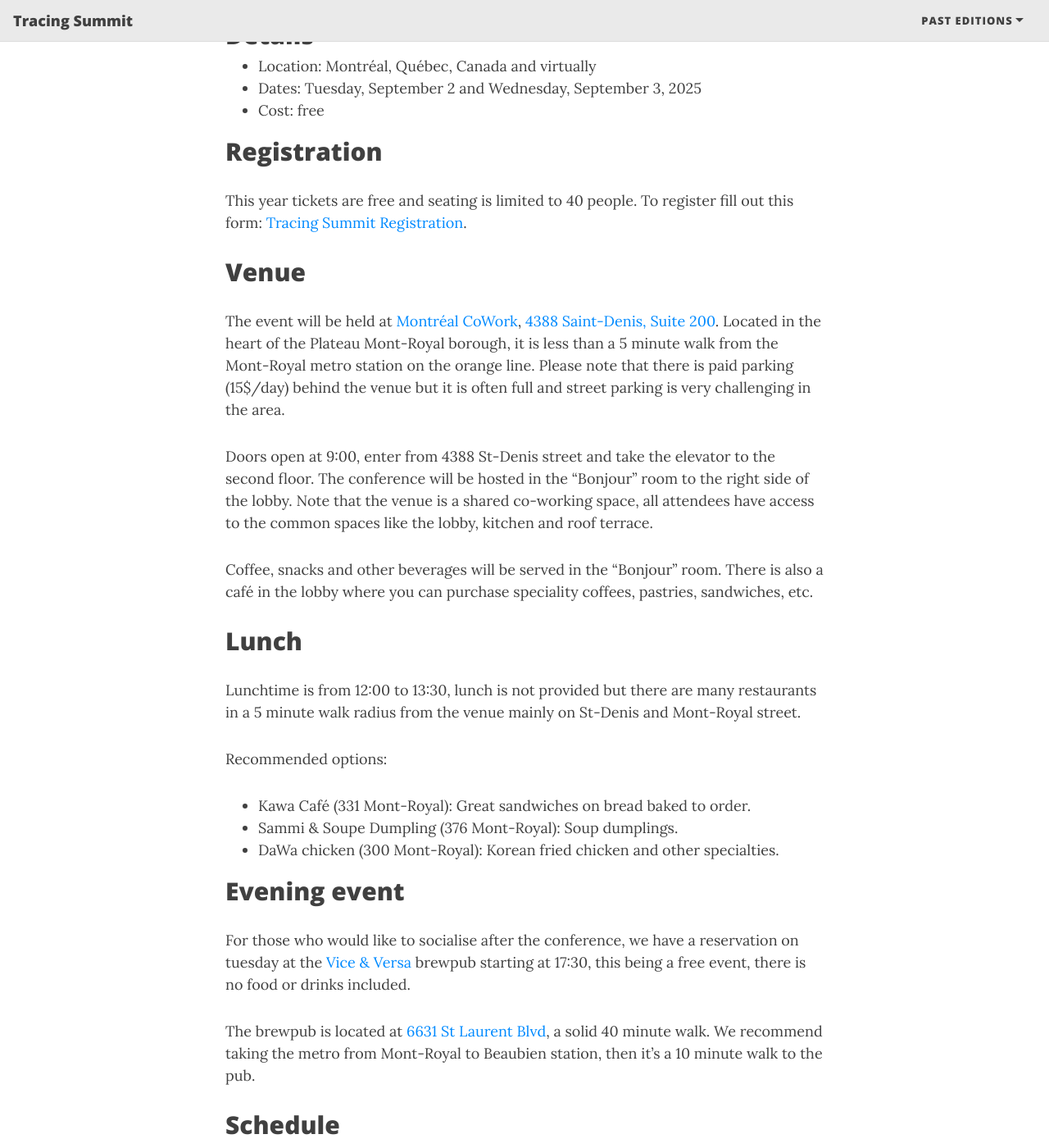
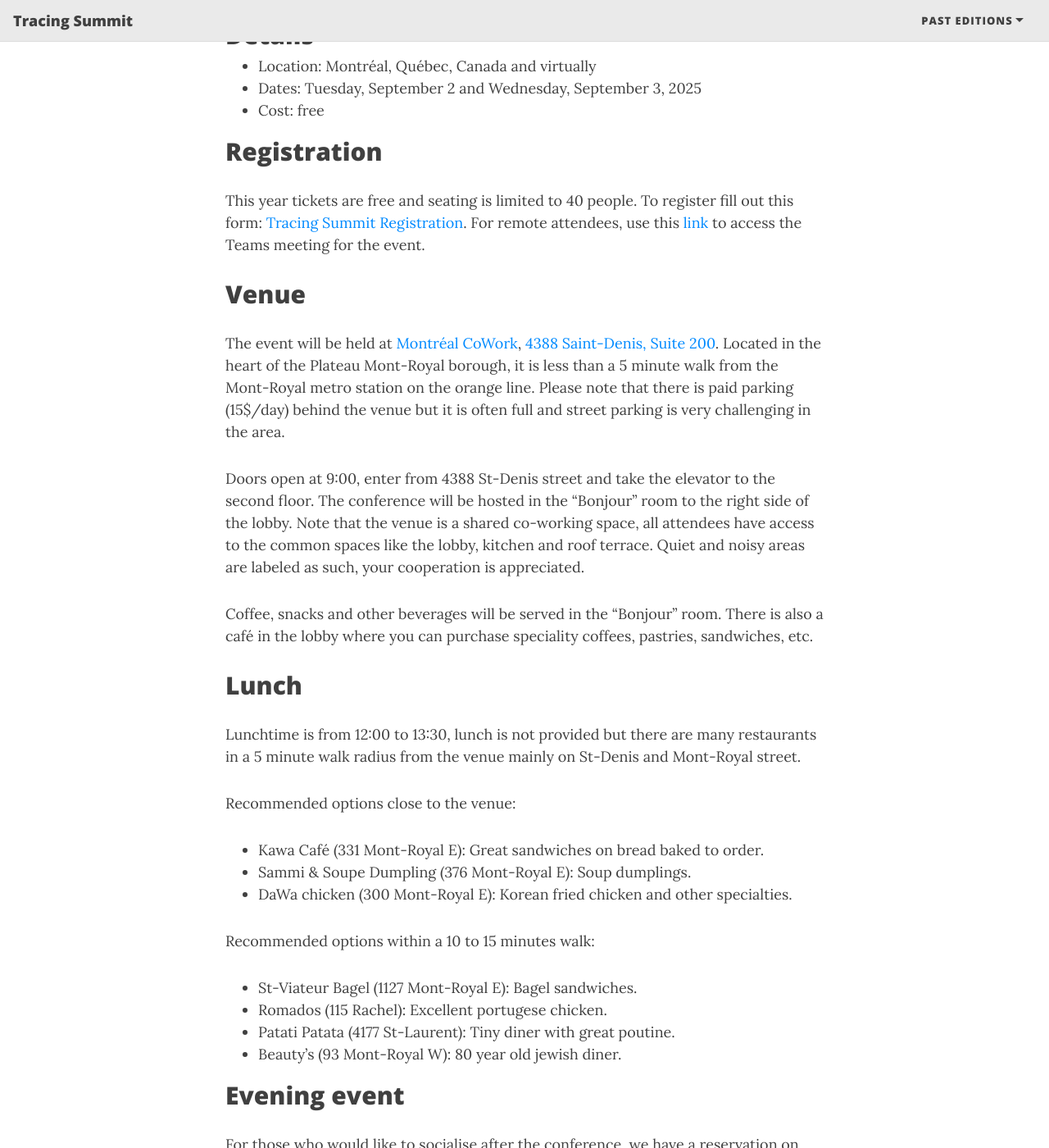
Before and after one commit to tracingsummit/tracingsummit.github.io, a Jekyll site: the page built from index.md, in a window 1280 px wide and 1400 px high, scrolled down 530 px. Shown: the whole window at 82% size. Built offline with Jekyll 4.4.1, drawn with Linux system fonts in a browser that asks for light colours; nearby versions of some CDN libraries.

Commit message:
Update local recommendations
Signed-off-by: Michael Jeanson <mjeanson@efficios.com>

```diff
--- a/index.md
+++ b/index.md
@@ -19,7 +19,11 @@ real-time systems, as well as kernel development.
 * Cost: free
 
 ## Registration
-This year tickets are free and seating is limited to 40 people. To register fill out this form: [Tracing Summit Registration](https://pretix.eu/diamon/ts2025/).
+This year tickets are free and seating is limited to 40 people. To register
+fill out this form: [Tracing Summit
+Registration](https://pretix.eu/diamon/ts2025/). For remote attendees, use this
+[link](https://events.teams.microsoft.com/event/c3bfd6e0-f944-4b5f-914e-ce6341b378c5@4f278736-4ab6-415c-957e-1f55336bd31e)
+to access the Teams meeting for the event.
 
 ## Venue
 The event will be held at [Montréal CoWork](https://www.montrealcowork.com/),
@@ -33,7 +37,8 @@ Doors open at 9:00, enter from 4388 St-Denis street and take the
 elevator to the second floor. The conference will be hosted in the "Bonjour"
 room to the right side of the lobby. Note that the venue is a shared co-working
 space, all attendees have access to the common spaces like the lobby, kitchen
-and roof terrace.
+and roof terrace. Quiet and noisy areas are labeled as such, your cooperation is
+appreciated.
 
 Coffee, snacks and other beverages will be served in the "Bonjour" room. There
 is also a café in the lobby where you can purchase speciality coffees,
@@ -45,10 +50,16 @@ Lunchtime is from 12:00 to 13:30, lunch is not provided but there are many
 restaurants in a 5 minute walk radius from the venue mainly on St-Denis and
 Mont-Royal street.
 
-Recommended options:
-* Kawa Café (331 Mont-Royal): Great sandwiches on bread baked to order.
-* Sammi & Soupe Dumpling (376 Mont-Royal): Soup dumplings.
-* DaWa chicken (300 Mont-Royal): Korean fried chicken and other specialties.
+Recommended options close to the venue:
+* Kawa Café (331 Mont-Royal E): Great sandwiches on bread baked to order.
+* Sammi & Soupe Dumpling (376 Mont-Royal E): Soup dumplings.
+* DaWa chicken (300 Mont-Royal E): Korean fried chicken and other specialties.
+
+Recommended options within a 10 to 15 minutes walk:
+* St-Viateur Bagel (1127 Mont-Royal E): Bagel sandwiches.
+* Romados (115 Rachel): Excellent portugese chicken.
+* Patati Patata (4177 St-Laurent): Tiny diner with great poutine.
+* Beauty's (93 Mont-Royal W): 80 year old jewish diner.
 
 ## Evening event
 
```
